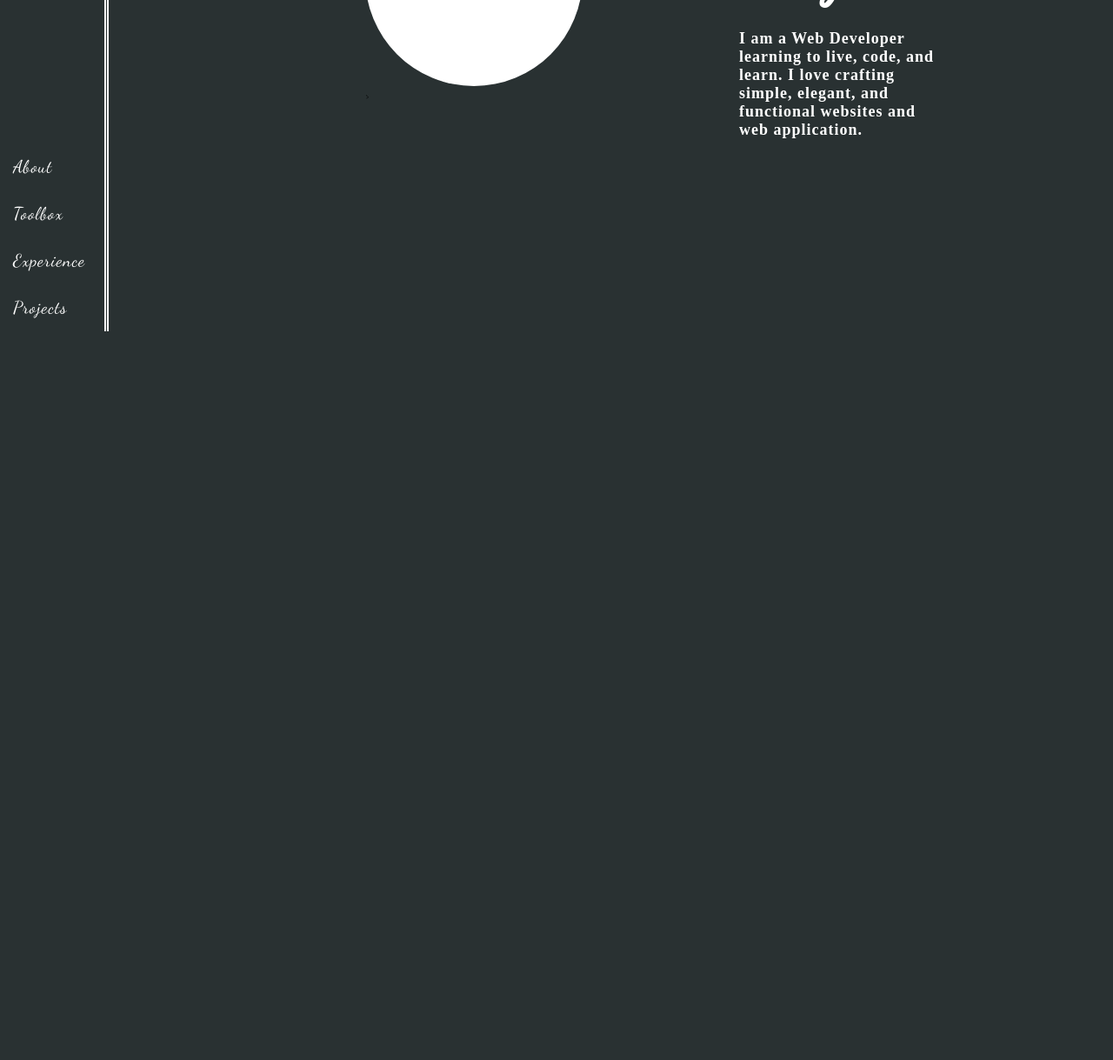
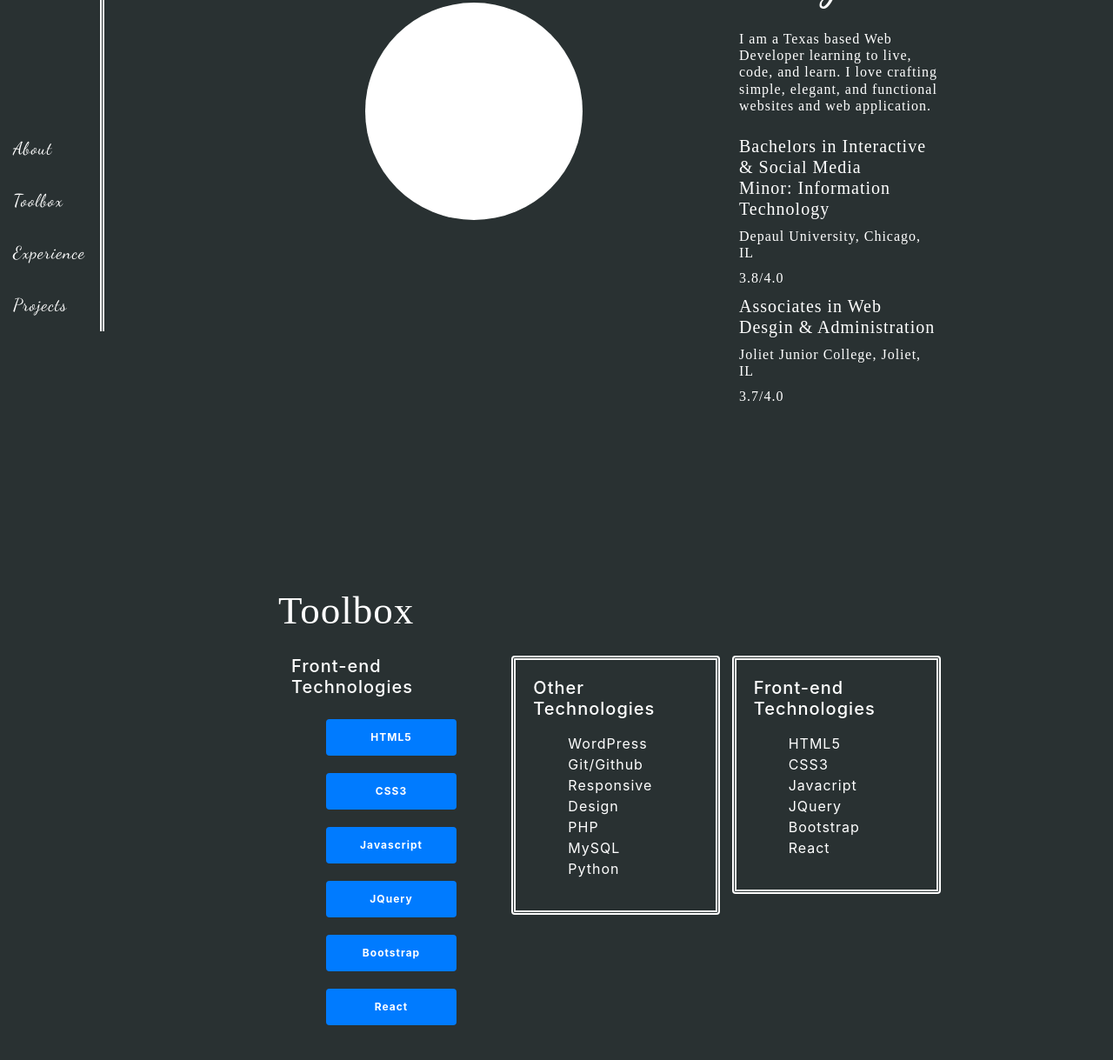
Before and after one commit to usaiyed27/portfolio, a plain HTML site: page index.html in a window 1280 px wide. Shown: the part 419-1638 px from the top of the page at 87% size. Before the commit the page ends 1200 px from the top, so only its background shows below. Drawn offline with nearby package versions, Linux system fonts and the light colour scheme; a web font is replaced by a local one.

Commit message:
skills section added

```diff
--- a/index.html
+++ b/index.html
@@ -6,33 +6,113 @@
 	<!-- Below meta tag means the browser will render the width of the page
 		 at the width of its own screen size.-->
 	<meta name="viewport" content="width=device-width, initial-scale=1">
-	<link rel="stylesheet" type="text/css" href="style.css">
 	<link href="https://fonts.googleapis.com/css2?family=Dancing+Script&display=swap" rel="stylesheet">
 	<link href="https://fonts.googleapis.com/css2?family=Antic+Slab&display=swap" rel="stylesheet">
+	<script type="text/javascript" src="quote.js"></script>
+	<!-- <link rel="stylesheet" type="text/css" href="./font-awesome/css/all.css"> -->
+	<link rel="stylesheet" href="https://cdn.jsdelivr.net/npm/bootstrap@4.5.3/dist/css/bootstrap.min.css" integrity="sha384-TX8t27EcRE3e/ihU7zmQxVncDAy5uIKz4rEkgIXeMed4M0jlfIDPvg6uqKI2xXr2" crossorigin="anonymous">
+	<script src="https://code.jquery.com/jquery-3.5.1.slim.min.js" integrity="sha384-DfXdz2htPH0lsSSs5nCTpuj/zy4C+OGpamoFVy38MVBnE+IbbVYUew+OrCXaRkfj" crossorigin="anonymous"></script>
+	<script src="https://cdn.jsdelivr.net/npm/bootstrap@4.5.3/dist/js/bootstrap.bundle.min.js" integrity="sha384-ho+j7jyWK8fNQe+A12Hb8AhRq26LrZ/JpcUGGOn+Y7RsweNrtN/tE3MoK7ZeZDyx" crossorigin="anonymous"></script>
+	<link rel="stylesheet" type="text/css" href="style.css">
 </head>
 <body>
 	<header>
-		<a href="#home" id="logo"><span>US</span></a>
+		<a href="#about" id="logo"><span>US</span></a>
 	<nav>
-		<a href="#home">About</a>
+		<a href="#about">About</a>
 		<a href="#skills">Toolbox</a>
 		<a href="experience">Experience</a>
 		<a href="projects">Projects</a>
 	</nav>
 	</header>
-	<div class="container">
+	<div id="super-container">
 		<div id="about">
 			<div class="profile">
-				<div class="image"></div>>
+				<div class="image"></div>
 			</div>
 			<div class="intro">
-				<h4>Hello, I'm</h4>
+				<h5>Hello, I'm</h5>
 				<h1>Urusa Saiyed</h1>
-				<h2>I am a Web Developer learning to live, code, and learn.
-				I love crafting simple, elegant, and functional websites and web application.</h2>
+				<h3>I am a Texas based Web Developer learning to live, code, and learn.
+				I love crafting simple, elegant, and functional websites and web application.</h3>
+				<div id="education">
+					<div id="edu1">
+						<div class="icon">
+							<!-- <i class="fas fa-user-graduate"></i> -->
+						</div>
+						<div class="details">
+							<h2>Bachelors in Interactive & Social Media <br/> Minor: Information Technology</h2>
+							<h4>Depaul University, Chicago, IL</h4>
+							<h6>3.8/4.0</h6>
+						</div>
+					</div>
+					<div id="edu2">
+						<div class="icon">
+							<!-- <i class="fas fa-user-graduate"></i> -->
+						</div>
+						<div class="details">
+							<h2>Associates in Web Desgin & Administration</h2>
+							<h4>Joliet Junior College, Joliet, IL</h4>
+							<h6>3.7/4.0</h6>
+						</div>
+					</div>
+				</div>
+			</div>
+		</div>
+		<div id="skills">
+			<h2>Toolbox</h2>
+			<div class="container">
+				<div class="row">
+					<div class="col-4">
+						    <h5 class="">Front-end Technologies</h5>
+						    <p class="card-text">
+						    	<ul>
+						    		<li><span class="badge badge-primary">HTML5</span></li>
+						    		<li><span class="badge badge-primary">CSS3</span></li>
+						    		<li><span class="badge badge-primary">Javascript</span></li>
+						    		<li><span class="badge badge-primary">JQuery</span></li>
+						    		<li><span class="badge badge-primary">Bootstrap</span></li>
+						    		<li><span class="badge badge-primary">React</span></li>
+						    	</ul>
+						    </p>
+					</div>
+					<div class="col-4">
+						<div class="card" style="width: 15rem;">
+						  <div class="card-body">
+						    <h5 class="card-title">Other Technologies</h5>
+						    <p class="card-text">
+						    	<ul>
+						    		<li>WordPress</li>
+						    		<li>Git/Github</li>
+						    		<li>Responsive Design</li>
+						    		<li>PHP</li>
+						    		<li>MySQL</li>
+						    		<li>Python</li>
+						    	</ul>
+						    </p>
+						  </div>
+						</div>
+					</div>
+					<div class="col-4">
+						<div class="card" style="width: 15rem;">
+						  <div class="card-body">
+						    <h5 class="card-title">Front-end Technologies</h5>
+						    <p class="card-text">
+						    	<ul>
+						    		<li>HTML5</li>
+						    		<li>CSS3</li>
+						    		<li>Javacript</li>
+						    		<li>JQuery</li>
+						    		<li>Bootstrap</li>
+						    		<li>React</li>
+						    	</ul>
+						    </p>
+						  </div>
+						</div>
+					</div>
+				</div>
 			</div>
 		</div>
 	</div>
 </body>
-</body>
 </html>
--- a/style.css
+++ b/style.css
@@ -1,13 +1,9 @@
-html{
-	/*background-color:#28536B;*/
-	background-color:#293132;
-}
-
 body{
 	padding: 0;
 	margin: 0;
-	font-family: 'Dancing Script', cursive;
 	letter-spacing: 1px;
+	color: #fff;
+	background-color:#293132;
 }
 
 a{
@@ -16,10 +12,17 @@ a{
 
 h1,h2,h3,h4,h5,h6{
 	margin: 0;
+}
+
+h1,h3,h5{
 	margin-bottom: 25px;
 }
 
-header{
+h2,h4,h6{
+	margin-bottom: 10px;
+}
+
+body header{
 	border-right: 5px double #fff;
 	width: 120px;
 	height: 100vh;
@@ -49,17 +52,18 @@ nav a {
 	padding: 15px;
 	font-size: 20px;
 	letter-spacing: 1px;
+	font-family: 'Dancing Script', cursive;
 }
 
-.container{
-	padding: 200px;
+#super-container{
+	padding: 0 200px;
 	margin-left: 120px;
-	height: 100vh;
 }
 #about{
 	display: flex;
 	align-items: center;
 	/*background: cadetblue;*/
+	padding: 200px 0 0px;
 }
 
 .profile{
@@ -77,16 +81,66 @@ nav a {
 	color: #fff;
 }
 
-.intro h4{
+.intro h5{
 	font-size: 20px;
 	font-family: 'Antic Slab';
 }
 
 .intro h1{
 	font-size: 75px;
+	font-family: 'Dancing Script', cursive;
 }
 
-.intro h2{
-	font-size: 18px;
+.intro h3{
+	font-size: 16px;
 	font-family: 'Antic Slab';
 }
+
+
+#education h2{
+	font-size: 20px;
+	font-family: 'Antic Slab';
+}
+
+#education h4{
+	font-size: 16px;
+	/*font-family: 'Dancing Script', cursive;*/
+	font-family: 'Antic Slab';
+}
+
+#education h6{
+	font-size: 16px;
+	font-family: 'Antic Slab';
+}
+
+#edu1, #edu2{
+	display: flex;
+}
+
+#education .fas{
+	font-size: 30px;
+	padding-right: 25px;
+}
+
+#skills {
+	padding: 200px 0;
+}
+#skills h2{
+	font-size: 45px;
+	font-family: 'Antic Slab';
+	margin-bottom: 25px;
+}
+
+.card{
+	border: 5px double #fff;
+	background-color: #293132;
+}
+
+ul {
+	list-style: none;
+}
+li span{
+	padding: 15px!important;
+	margin-bottom: 20px;
+	width: 150px;
+}
```
Also changed, not shown: quote.js (added, +15 -0 lines).
